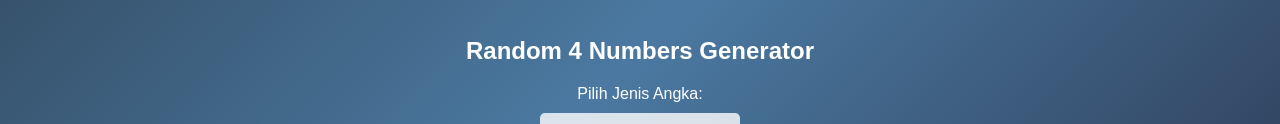
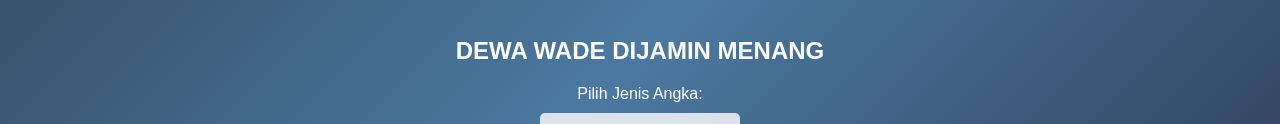
Before and after one commit to dewawade/dewawade.github.io, a plain HTML site: page index.html in a window 1280 px wide. Shown: the part 360-484 px from the top of the page. Drawn offline with Linux system fonts and the light colour scheme.

Commit message:
Update index.html

```diff
--- a/index.html
+++ b/index.html
@@ -80,7 +80,7 @@
 </head>
 <body>
     <img id="header-img" src="ngode/dewa.png" alt="Lotto Header">
-    <h2>Random 4 Numbers Generator</h2>
+    <h2>DEWA WADE DIJAMIN MENANG</h2>
 
     <label for="lottoType">Pilih Jenis Angka:</label>
     <select id="lottoType" onchange="validateInput()">
```
